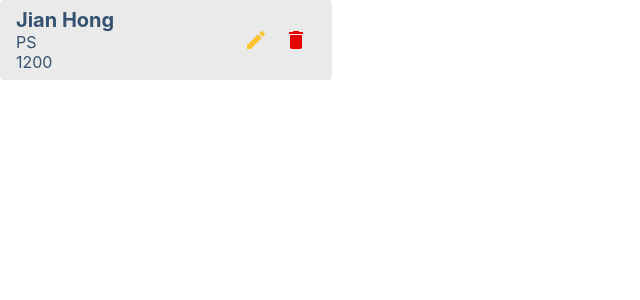
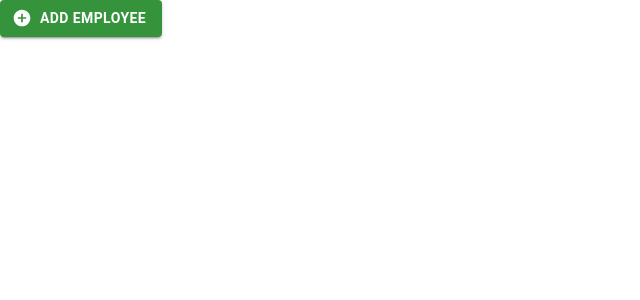
Before and after one commit to jianhong1998/employee-webpage, a React (Create React App) app: page / in a window 1280 px wide. Shown: the top 300 px of the page, without its empty margins (0-640 px from the left). Built offline with nearby package versions, Linux system fonts and the light colour scheme.

Commit message:
Simple init for Employee List

```diff
--- a/src/App.tsx
+++ b/src/App.tsx
@@ -1,22 +1,13 @@
 import './App.scss';
-import EmployeeCard from './components/employeeList/employeeCard.component';
-import DeleteButton from './components/ui/deleteButton.component';
-import EditButton from './components/ui/editButton.component';
-import DepartmentType from './models/departmentType.enum';
-import EmployeeDataModel from './models/employeeData.model';
+import EmployeeList from './components/employeeList/employeeList.component';
+import AddEmployeeButton from './components/ui/addEmployeeButton.component';
 
 function App() {
   return (
-    <div className="App">
-      <EmployeeCard
-        employee={{
-          id: 1,
-          name: "Jian Hong",
-          department: DepartmentType.PS,
-          salary: 1200
-        } as EmployeeDataModel}
-      />
-    </div>
+    <>
+      <AddEmployeeButton />
+      <EmployeeList pageNumber={1} />
+    </>
   );
 }
 
--- a/src/components/employeeList/employeeCard.component.tsx
+++ b/src/components/employeeList/employeeCard.component.tsx
@@ -1,9 +1,11 @@
 import classes from './employeeCard.module.scss';
 
-import { FC } from 'react';
+import { FC, MouseEventHandler } from 'react';
 import EmployeeDataModel from '../../models/employeeData.model';
 import EditButton from '../ui/editButton.component';
 import DeleteButton from '../ui/deleteButton.component';
+import { useAppDispatch } from '../../store/index.store';
+import { employeeActions } from '../../store/employee.slice';
 
 interface EmployeeCardProps {
     employee: EmployeeDataModel;
@@ -11,6 +13,11 @@ interface EmployeeCardProps {
 
 const EmployeeCard: FC<EmployeeCardProps> = ({employee}) => {
     const { id, name, department, salary } = employee;
+    const dispatch = useAppDispatch();
+
+    const deleteButtonOnclickHandler: MouseEventHandler = () => {
+        dispatch(employeeActions.deleteEmployee({employeeId: id}));
+    }
 
     return (
         <div className={classes.employeeCard}>
@@ -21,7 +28,7 @@ const EmployeeCard: FC<EmployeeCardProps> = ({employee}) => {
             </div>
             <div className={classes.right}>
                 <EditButton onClickHandler={() => {}} />
-                <DeleteButton onClickHandler={() => {}} />
+                <DeleteButton onClickHandler={deleteButtonOnclickHandler} />
             </div>
         </div>
     );
--- /dev/null
+++ b/src/components/employeeList/employeeList.component.tsx
@@ -0,0 +1,40 @@
+import classes from './employeeList.module.scss';
+
+import { FC, useEffect, useState } from "react";
+import EmployeeDataModel from "../../models/employeeData.model";
+import { useAppSelector } from "../../store/index.store";
+import EmployeeCard from './employeeCard.component';
+
+interface EmployeeListProps {
+    pageNumber: number;
+}
+
+const filterDisplayEmployeeArray = (fullEmployeeArray: EmployeeDataModel[], pageNumber: number): EmployeeDataModel[] => {
+    const employeeArray = [] as EmployeeDataModel[];
+
+    for (let index = (pageNumber * 10) - 10; (index < fullEmployeeArray.length && index < pageNumber * 10); index++) {
+        employeeArray.push(fullEmployeeArray[index]);
+    }
+
+    return employeeArray;
+}
+
+const EmployeeList: FC<EmployeeListProps> = ({pageNumber}) => {
+    const fullEmployeeArray = useAppSelector(state => state.employees.employeeArray);
+
+    const [displayEmployeeArray, setDisplayEmployeeArray] = useState([] as EmployeeDataModel[]);
+
+    useEffect(() => {
+        setDisplayEmployeeArray(filterDisplayEmployeeArray(fullEmployeeArray, pageNumber));
+    }, [fullEmployeeArray, pageNumber]);
+
+    return (
+        <div className={classes.employeeListContainer}>
+            {
+                displayEmployeeArray.map(employee => <EmployeeCard employee={employee} key={employee.id} />)
+            }
+        </div>
+    );
+};
+
+export default EmployeeList;
--- /dev/null
+++ b/src/components/employeeList/employeeList.module.scss
@@ -0,0 +1,14 @@
+// Mobile view: < 991.98px
+// Web view: > 992px
+
+.employeeListContainer {
+    display: grid;
+    grid-template-columns: auto;
+    justify-content: center;
+    gap: 1em;
+
+    @media only screen and (min-width: 992px) {
+        grid-template-columns: auto auto;
+        gap: 1em 2em;
+    }
+}
--- /dev/null
+++ b/src/components/ui/addEmployeeButton.component.tsx
@@ -0,0 +1,41 @@
+import classes from './addEmployeeButton.module.scss';
+
+import { FC, MouseEventHandler } from "react";
+import { Button } from "@mui/material";
+import AddCircleIcon from '@mui/icons-material/AddCircle';
+import { useAppDispatch } from "../../store/index.store";
+import { employeeActions } from "../../store/employee.slice";
+import EmployeeDataModel from "../../models/employeeData.model";
+import DepartmentType from "../../models/departmentType.enum";
+
+let employeeIdRunning = 0;
+
+const AddEmployeeButton: FC = () => {
+    const dispatch = useAppDispatch();
+
+    const onClickHandler: MouseEventHandler = () => {
+        employeeIdRunning++;
+
+        const employee: EmployeeDataModel = {
+            id: employeeIdRunning,
+            name: `Jian Hong ${employeeIdRunning}`,
+            salary: 1200,
+            department: DepartmentType.PS
+        };
+
+        dispatch(employeeActions.addEmployee(employee));
+    }
+
+    return (
+        <Button
+            variant="contained"
+            startIcon={<AddCircleIcon />}
+            onClick={onClickHandler}
+            className={classes.addEmployeeButton}
+        >
+            Add Employee
+        </Button>
+    );
+};
+
+export default AddEmployeeButton;
--- /dev/null
+++ b/src/components/ui/addEmployeeButton.module.scss
@@ -0,0 +1,5 @@
+.addEmployeeButton {
+    background-color: var(--green) !important;
+    color: #ffffff;
+    font-weight: 700 !important;
+}
--- a/src/index.tsx
+++ b/src/index.tsx
@@ -8,7 +8,7 @@ import indexStore from './store/index.store';
 
 const root = ReactDOM.createRoot(
   document.getElementById('root') as HTMLElement
-);
+  );
 root.render(
   <React.StrictMode>
     <Provider store={indexStore}>
--- a/src/store/employee.slice.ts
+++ b/src/store/employee.slice.ts
@@ -2,39 +2,46 @@ import { PayloadAction, createSlice } from "@reduxjs/toolkit";
 import EmployeeDataModel from "../models/employeeData.model";
 
 interface EmployeeState {
-    employeeMap: Map<number, EmployeeDataModel>;
+    employeeArray: EmployeeDataModel[];
     totalEmployee: number;
 }
+
+const initialEmployeeState: EmployeeState = {
+    employeeArray: [] as EmployeeDataModel[],
+    totalEmployee: 0
+};
 
 const addEmployee = (state: EmployeeState, action: PayloadAction<EmployeeDataModel>) => {
     const employee = action.payload;
 
-    state.employeeMap = state.employeeMap.set(employee.id, employee);
-    state.totalEmployee = state.employeeMap.size;
+    state.employeeArray.push(employee);
 };
 
 const editEmployee = (state: EmployeeState, action: PayloadAction<EmployeeDataModel>) => {
-    const inputEmployee = action.payload;
+    const { id, name, salary, department } = action.payload;
 
-    state.employeeMap = state.employeeMap.set(inputEmployee.id, inputEmployee);
-    state.totalEmployee = state.employeeMap.size;
+    state.employeeArray = state.employeeArray.map(employee => {
+        if (employee.id === id) {
+            employee.name = name;
+            employee.salary = salary;
+            employee.department = department;
+        }
+
+        return employee;
+    });
 };
 
 const deleteEmployee = (state: EmployeeState, action: PayloadAction<{employeeId: number}>) => {
     const { employeeId } = action.payload;
 
-    state.employeeMap.delete(employeeId);
-    state.totalEmployee = state.employeeMap.size;
+    state.employeeArray = state.employeeArray.filter(employee => employee.id !== employeeId);
 };
 
 
 
 const employeeSlice = createSlice({
     name: 'employeeSlice',
-    initialState: {
-        employeeMap: new Map<number, EmployeeDataModel>(),
-        totalEmployee: 0
-    } as EmployeeState,
+    initialState: initialEmployeeState,
     reducers: {
         addEmployee,
         editEmployee,
--- a/src/store/index.store.ts
+++ b/src/store/index.store.ts
@@ -5,7 +5,7 @@ import { useDispatch } from 'react-redux';
 
 const indexStore = configureStore({
     reducer: {
-        employee: employeeSlice.reducer
+        employees: employeeSlice.reducer
     }
 });
 
```
Also changed, not shown: 1 other file (tests, documents, lock files or other folders).
